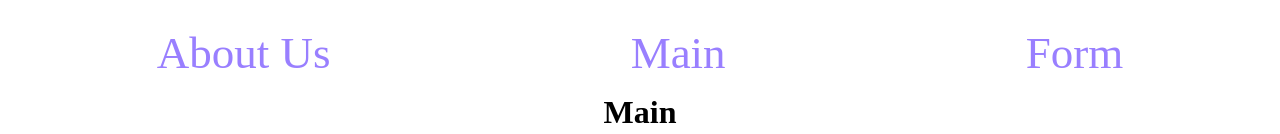
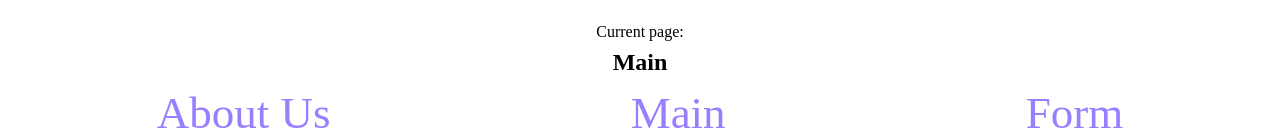
Before and after one commit to GremmyBoy/RsSchool-1st, a React (Vite) app in the folder RsSchool-1st/: page / in a window 1280 px wide. Shown: the top 134 px of the page. Built offline with nearby package versions, Linux system fonts and the light colour scheme.

Commit message:
feat: add current page in header

```diff
--- a/RsSchool-1st/src/Header/Header.tsx
+++ b/RsSchool-1st/src/Header/Header.tsx
@@ -1,10 +1,22 @@
-import { NavLink } from "react-router-dom";
+import { NavLink, Route, Routes } from "react-router-dom";
 import "./Header.css";
 
 function Header() {
   return (
     <div className="Header">
       <div className="Header-container">
+        <div>
+          Current page:
+          <h2>
+            <Routes>
+              <Route path="/" element={"Main"} />
+              <Route path="/main" element={"Main"} />
+              <Route path="/about" element={"About"} />
+              <Route path="/form" element={"Form"} />
+              <Route path="*" element={"Error page"} />
+            </Routes>
+          </h2>
+        </div>
         <nav>
           <ul>
             <li>
--- a/RsSchool-1st/tsconfig.json
+++ b/RsSchool-1st/tsconfig.json
@@ -16,6 +16,6 @@
     "noEmit": true,
     "jsx": "react-jsx"
   },
-  "include": ["src", "../setupTest.ts", ".eslintrc.cjs", "vite.config.ts", "Cards.test.tsx"],
+  "include": ["src", "../setupTest.ts", ".eslintrc.cjs", "vite.config.ts", "Tests.test.tsx"],
   "references": [{ "path": "./tsconfig.node.json" }]
 }
```
